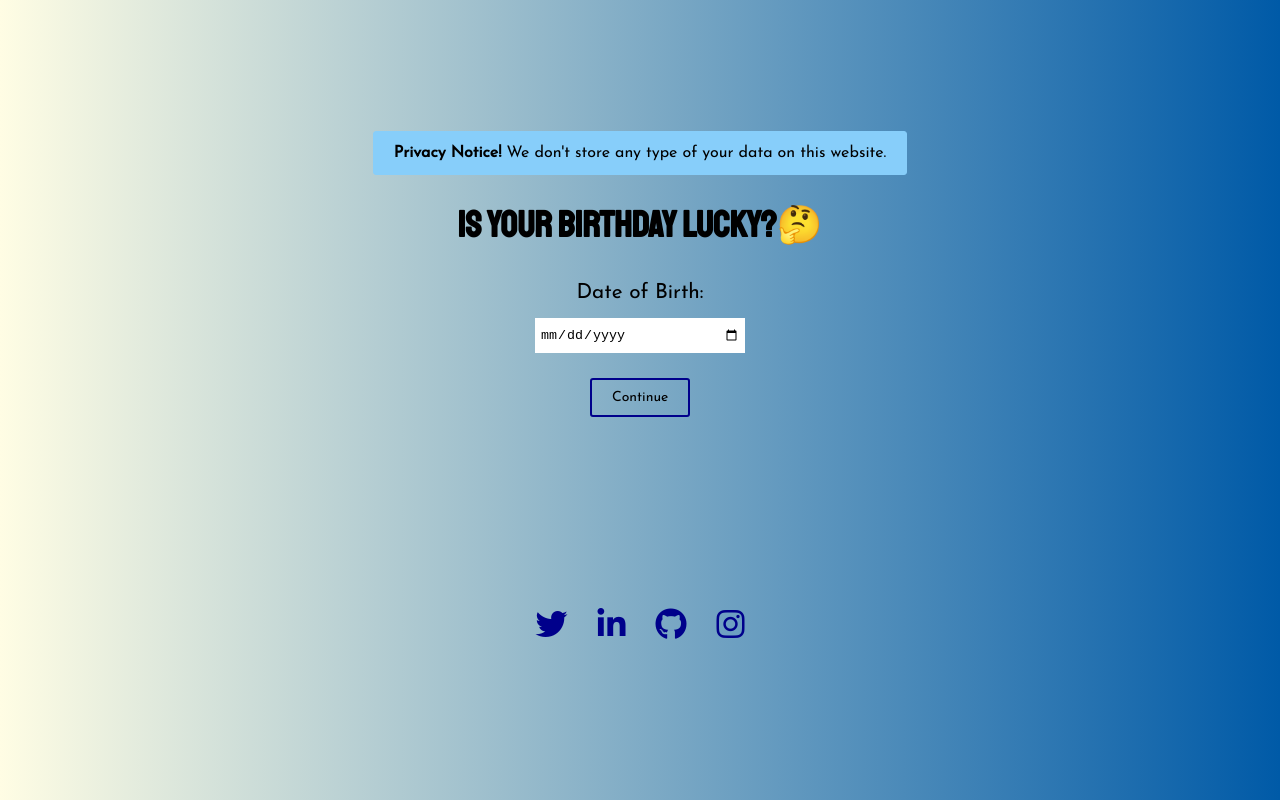
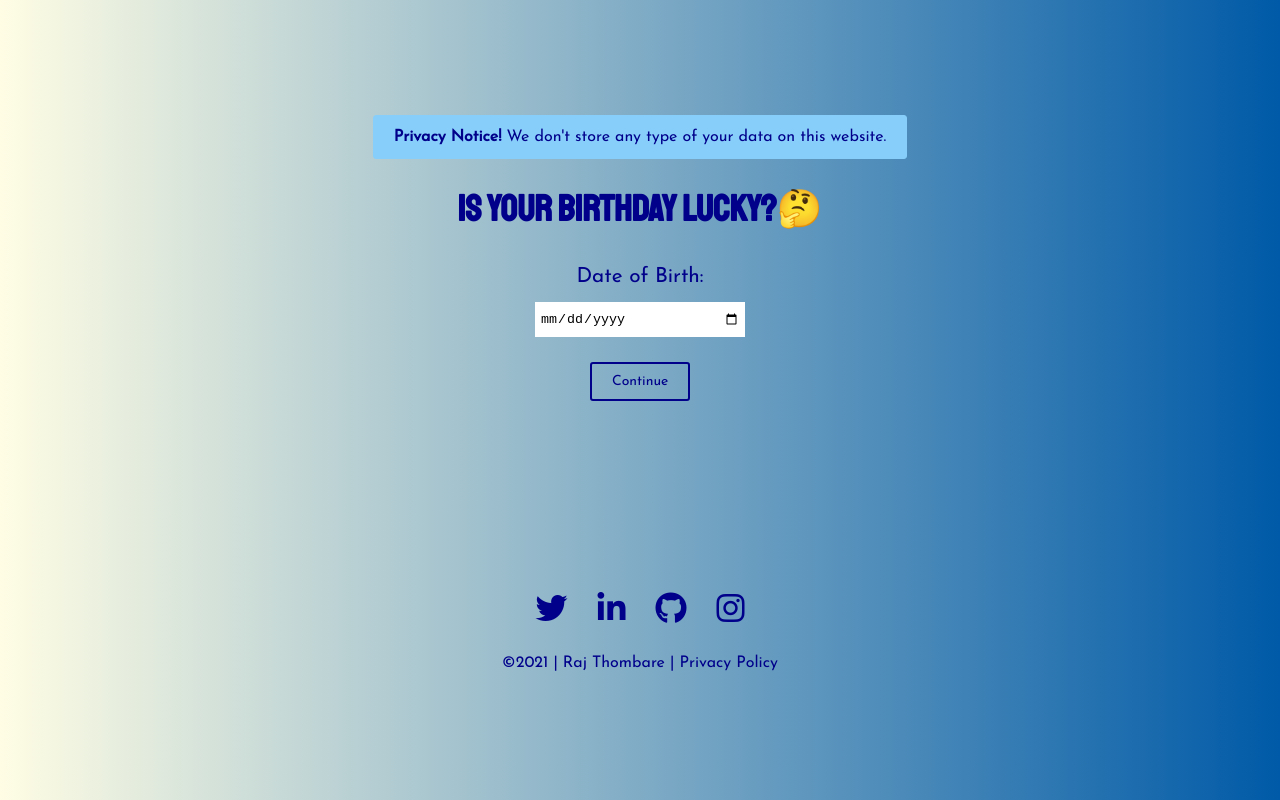
Before and after one commit to Raj-Thombare/is-your-birthday-lucky, a plain HTML site: page index.html in a window 1280 px wide. Drawn offline with Linux system fonts and the light colour scheme.

Commit message:
update: add footer text

```diff
--- a/index.html
+++ b/index.html
@@ -29,11 +29,12 @@
     </div>
     <footer>
         <ul>
-            <li><a href=""><i class="fab fa-twitter fa-2x"></i></a></li>
-            <li><a href=""><i class="fab fa-linkedin-in fa-2x"></i></a></li>
-            <li><a href=""><i class="fab fa-github fa-2x"></i></a></li>
-            <li><a href=""><i class="fab fa-instagram fa-2x"></i></a></li>
+            <li><a href="https://twitter.com/SaysRakaa" target="_blank"><i class="fab fa-twitter fa-2x"></i></a></li>
+            <li><a href="https://www.linkedin.com/in/rajthombare/" target="_blank"><i class="fab fa-linkedin-in fa-2x"></i></a></li>
+            <li><a href="https://github.com/Raj-Thombare" target="_blank"><i class="fab fa-github fa-2x"></i></a></li>
+            <li><a href="https://www.instagram.com/saysrakaa/" target="_blank"><i class="fab fa-instagram fa-2x"></i></a></li>
         </ul>
+        <p> ©2021 | Raj Thombare | Privacy Policy </p>
     </footer>
 
 
--- a/style.css
+++ b/style.css
@@ -19,6 +19,7 @@ body{
     align-items: center;
     justify-content: center;
     min-height: 100vh;
+    color: var(--primary-color);
 }
 
 .privacy-div {
@@ -105,3 +106,7 @@ footer ul {
 li a {
     color: var(--primary-color);
 }
+
+footer p {
+    font-family: 'Josefin Sans', sans-serif;
+}
```
